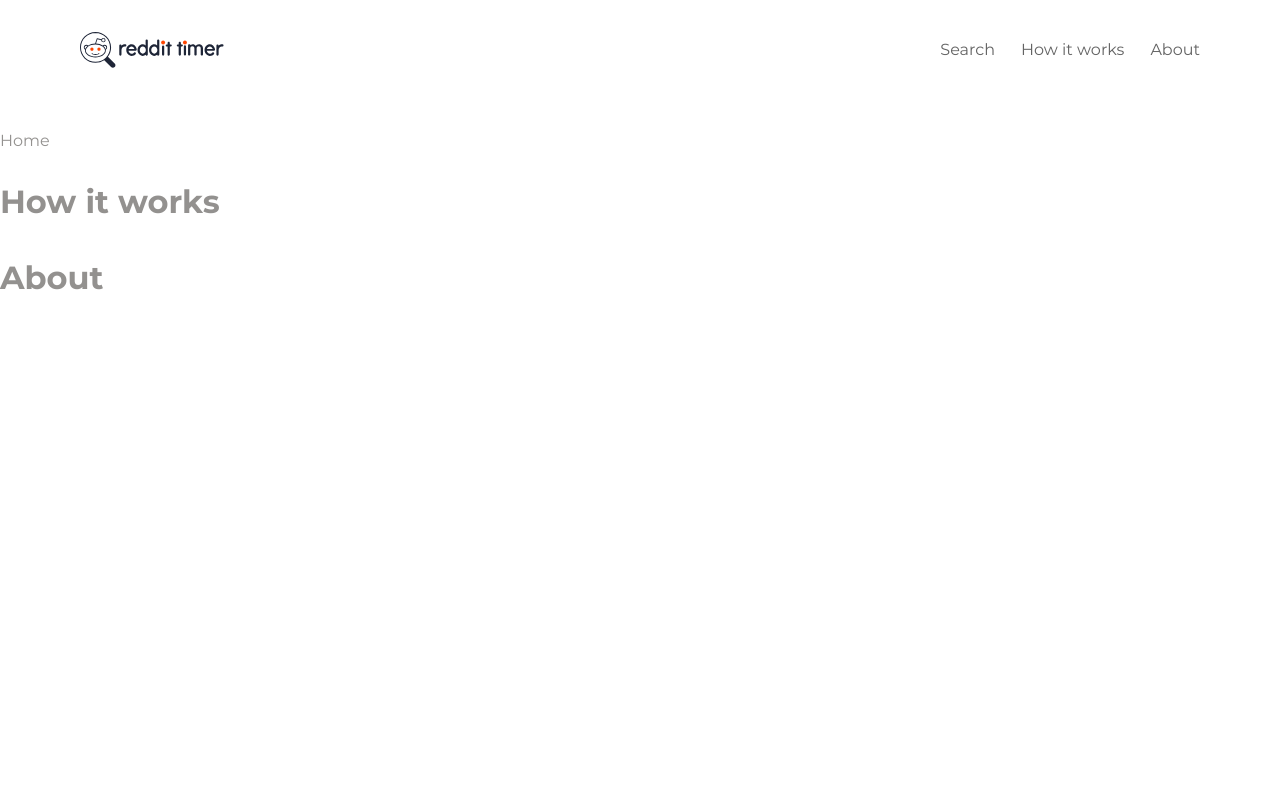
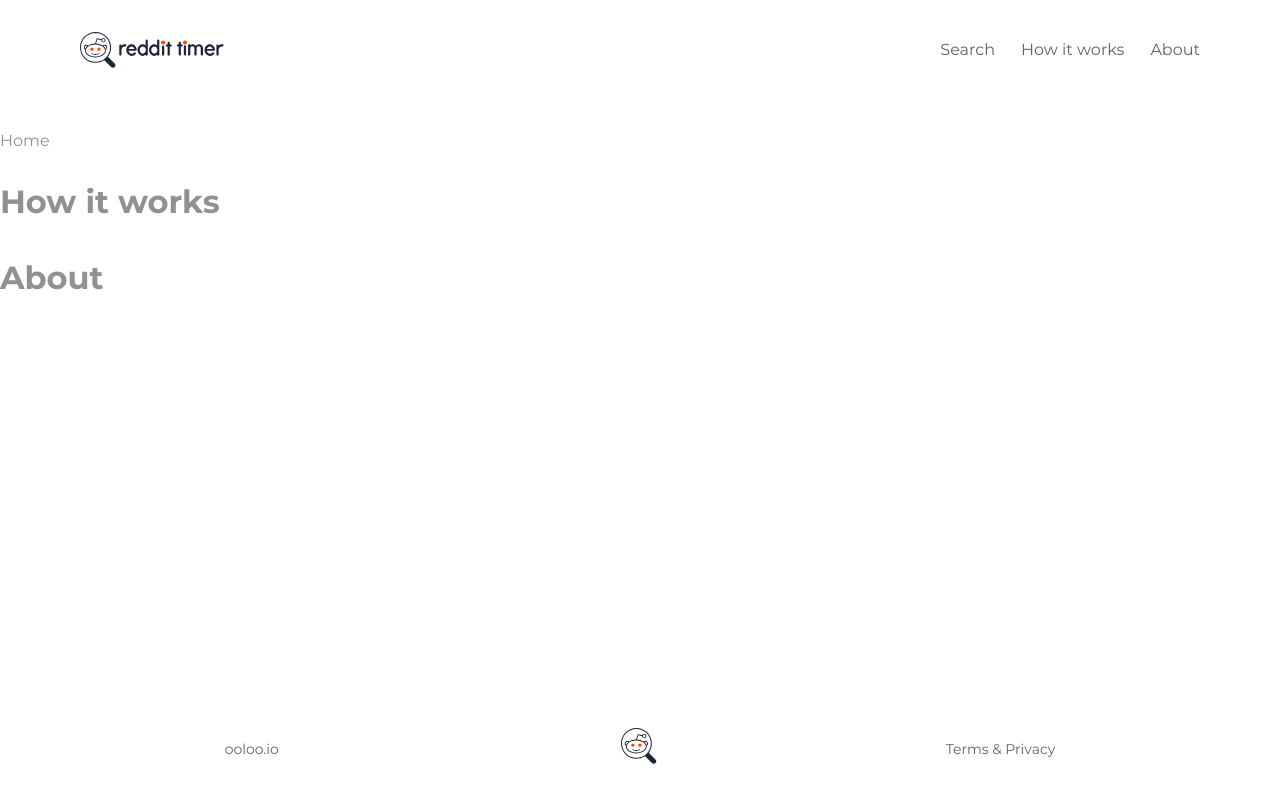
Before and after one commit to stevenGarciaDev/subreddit-timer, a React (Create React App) app: page / in a window 1280 px wide. Built offline with nearby package versions, Linux system fonts and the light colour scheme.

Commit message:
Add footer component

```diff
--- a/src/App.js
+++ b/src/App.js
@@ -4,6 +4,7 @@ import { ThemeProvider } from 'styled-components';
 import { Normalize } from 'styled-normalize';
 import GlobalStyle from './GlobalStyle';
 import Navbar from './components/header';
+import Footer from './components/footer';
 import Home from './pages/home';
 import Search from './pages/search';
 import theme from './theme';
@@ -20,6 +21,7 @@ function App() {
           <Route path="/" component={Home} />
           <Route>404 - Not Found</Route>
         </Switch>
+        <Footer />
       </BrowserRouter>
     </ThemeProvider>
   );
--- /dev/null
+++ b/src/components/footer/footer.js
@@ -0,0 +1,17 @@
+import React from 'react';
+import { Link } from 'react-router-dom';
+import {
+  Container, FooterLink, AnchorLink, AppLogo,
+} from './footer.styles';
+
+const Footer = () => (
+  <Container>
+    <AnchorLink target="_blank" href="https://ooloo.io/employers">ooloo.io</AnchorLink>
+    <Link to="/">
+      <AppLogo />
+    </Link>
+    <FooterLink to="/terms">Terms & Privacy</FooterLink>
+  </Container>
+);
+
+export default Footer;
--- /dev/null
+++ b/src/components/footer/footer.styles.js
@@ -0,0 +1,36 @@
+import styled, { css } from 'styled-components';
+import { Link } from 'react-router-dom';
+import { ReactComponent as Logo } from './sign.svg';
+
+export const Container = styled.footer`
+    align-items: center;
+    bottom: 0;
+    display: flex;
+    flex-direction: row;
+    height: 100px;
+    justify-content: space-around;
+    padding: 0 67px;
+    position: absolute;
+    width: 100%;
+`;
+
+export const LinkStyles = css`
+    color: ${(props) => props.theme.colors.brownishGrey};
+    font-size: 14px;
+    text-decoration: none;
+`;
+
+export const FooterLink = styled(Link)`
+    ${LinkStyles}
+`;
+
+export const AnchorLink = styled.a`
+    ${LinkStyles}
+`;
+
+export const AppLogo = styled(Logo)`
+    height: 36px;
+    position: relative;
+    left: 27px;
+    width: 36px;
+`;
--- /dev/null
+++ b/src/components/footer/index.js
@@ -0,0 +1 @@
+export { default } from './footer';
```
